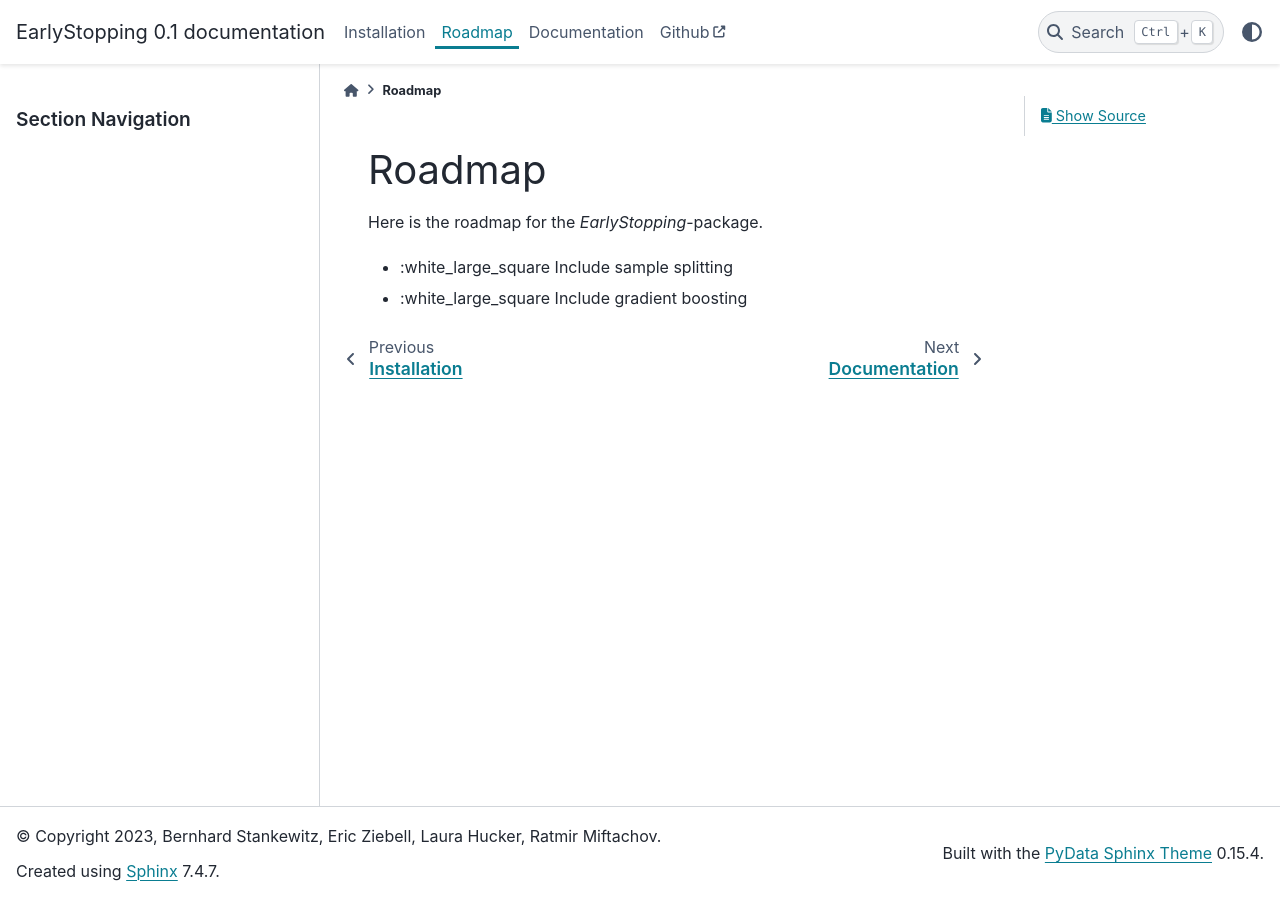
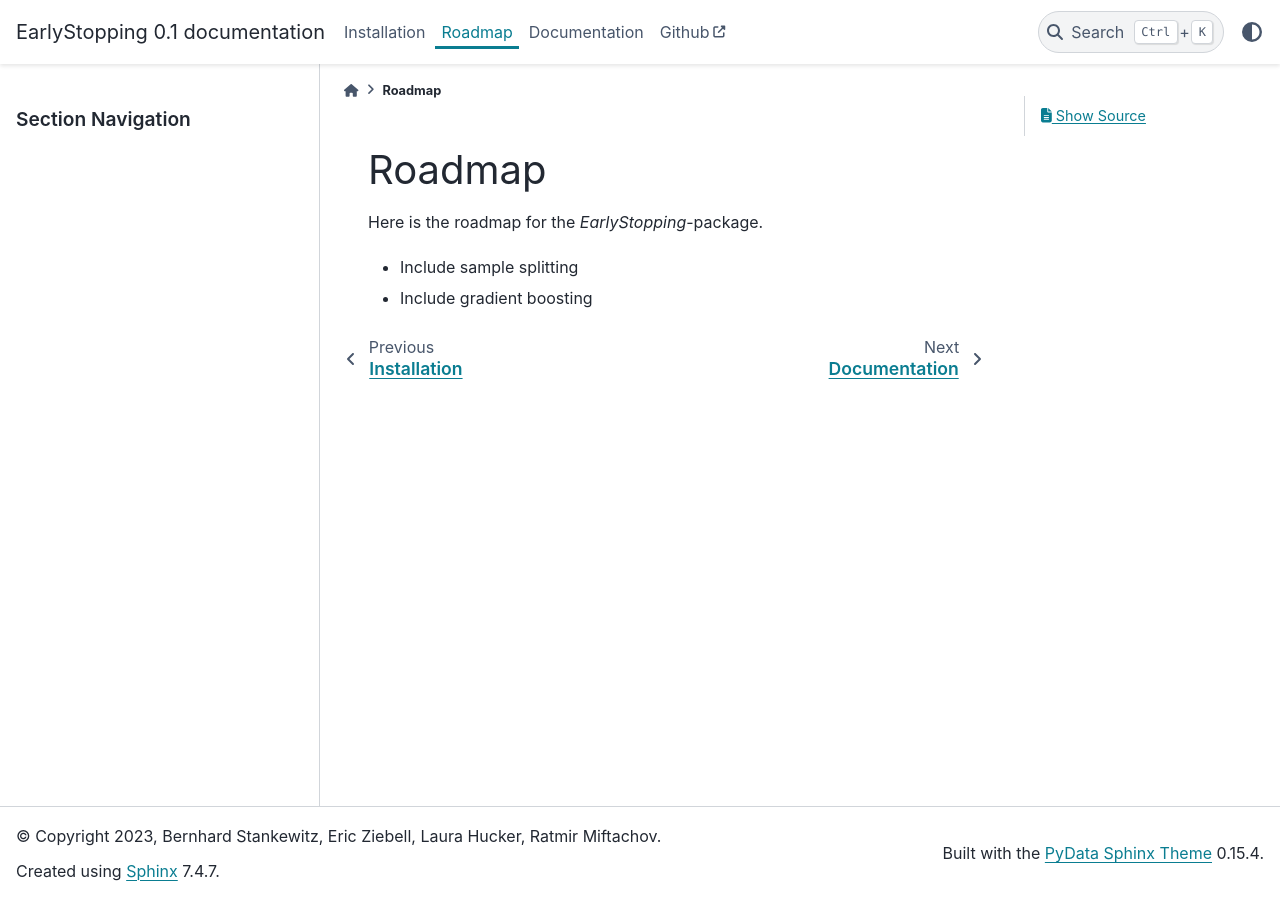
Before and after one commit to EarlyStop/EarlyStopping, a Sphinx documentation site: the page built from docs/source/classes/roadmap.rst, in a window 1280 px wide. Built offline with Sphinx 7.4.7 and the PyData theme 0.15.4, drawn with Linux system fonts in a browser that asks for light colours; pages that are not in the unit, such as notebooks, are missing from menus.

Commit message:
Update roadmap.rst

```diff
--- a/docs/source/classes/roadmap.rst
+++ b/docs/source/classes/roadmap.rst
@@ -1,6 +1,7 @@
 Roadmap
 ============
+
 Here is the roadmap for the *EarlyStopping*-package.
 
-- :white_large_square Include sample splitting
-- :white_large_square Include gradient boosting
+- Include sample splitting
+- Include gradient boosting
```
